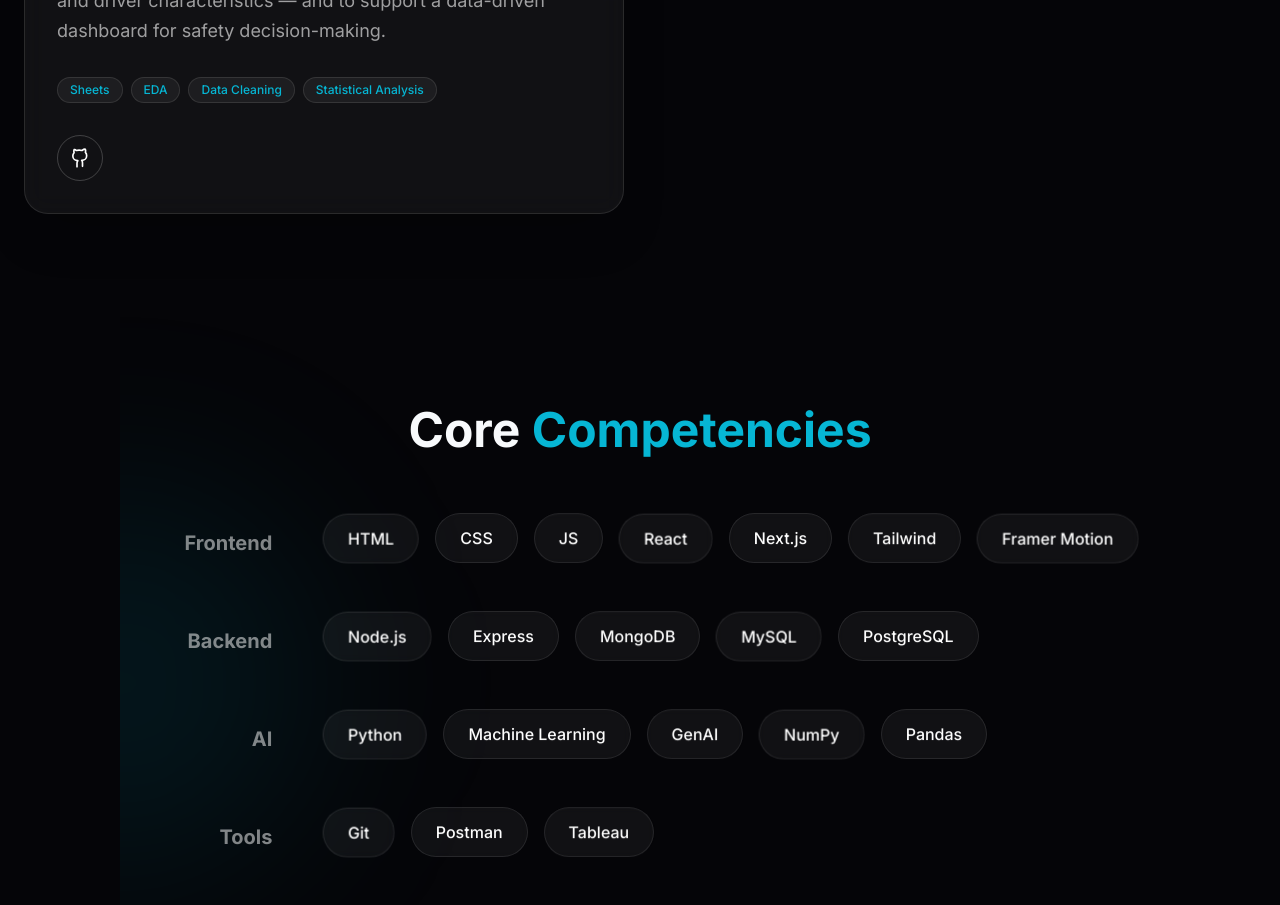
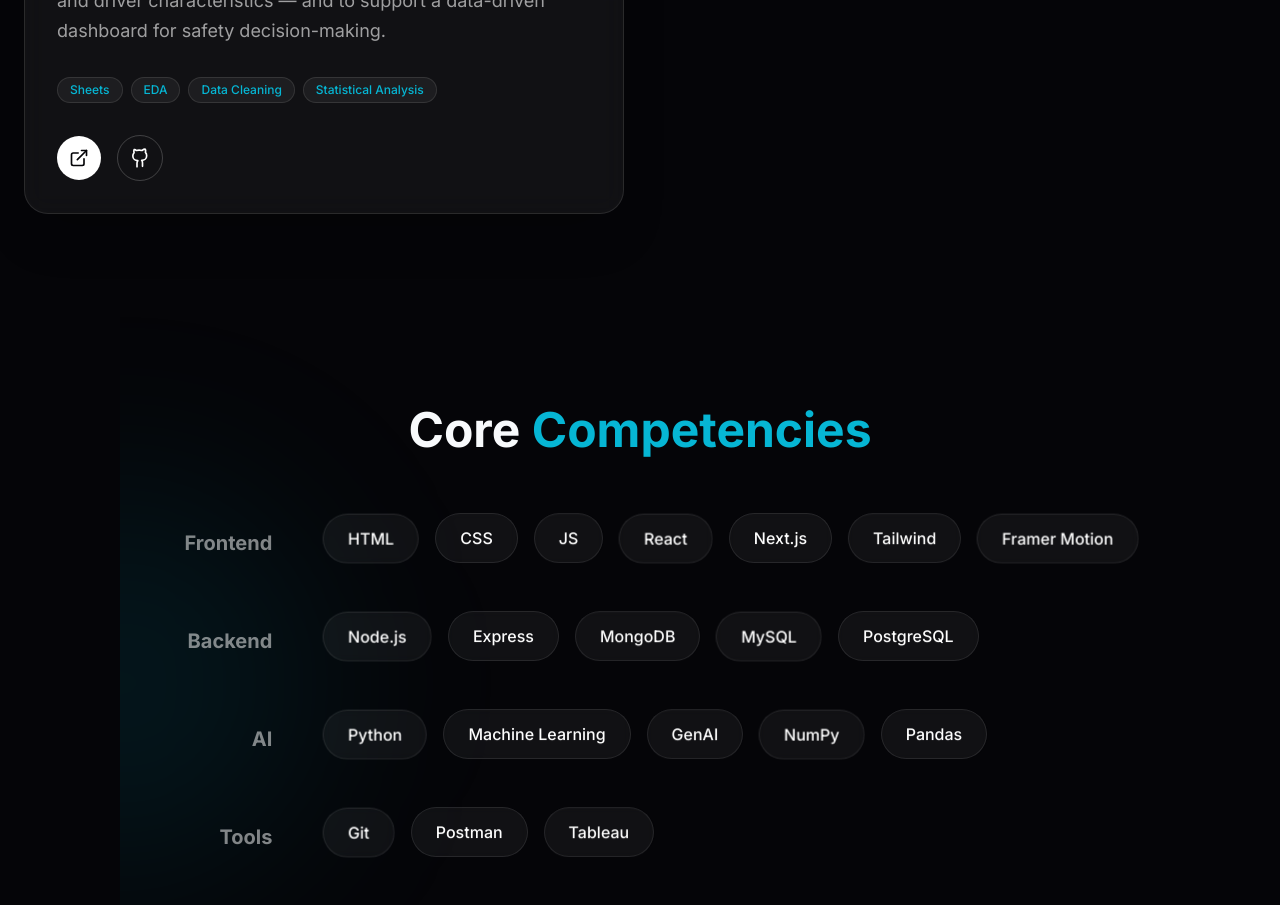
Before and after one commit to IshanMaheshwari-777/Portfolio, a Next.js app: page / in a window 1280 px wide. Shown: the part 1980-2885 px from the top of the page. Built offline with nearby package versions, Linux system fonts and the light colour scheme.

Commit message:
corrected liveurl for eda

```diff
--- a/src/components/sections/Projects.tsx
+++ b/src/components/sections/Projects.tsx
@@ -42,7 +42,7 @@
     title: "Analysis-of-Road-Traffic-Accident-Severity",
     description: "This project analyzes road traffic accident data (Addis Ababa, 2017–2020) to identify drivers of accident severity — including temporal patterns, vehicle types, environmental conditions, and driver characteristics — and to support a data-driven dashboard for safety decision-making.",
     stack: ["Sheets", "EDA", "Data Cleaning", "Statistical Analysis"],
-    // liveUrl: "https://drop-zone-beta.vercel.app/",
+    liveUrl: "https://github.com/IshanMaheshwari-777/Data-Driven-Analysis-of-Road-Traffic-Accident-Severity/blob/main/Dashboard/RTA_Dashboard.png",
     githubUrl: "https://github.com/IshanMaheshwari-777/Data-Driven-Analysis-of-Road-Traffic-Accident-Severity",
     color: "from-accent2/20 to-transparent",
   }
```
